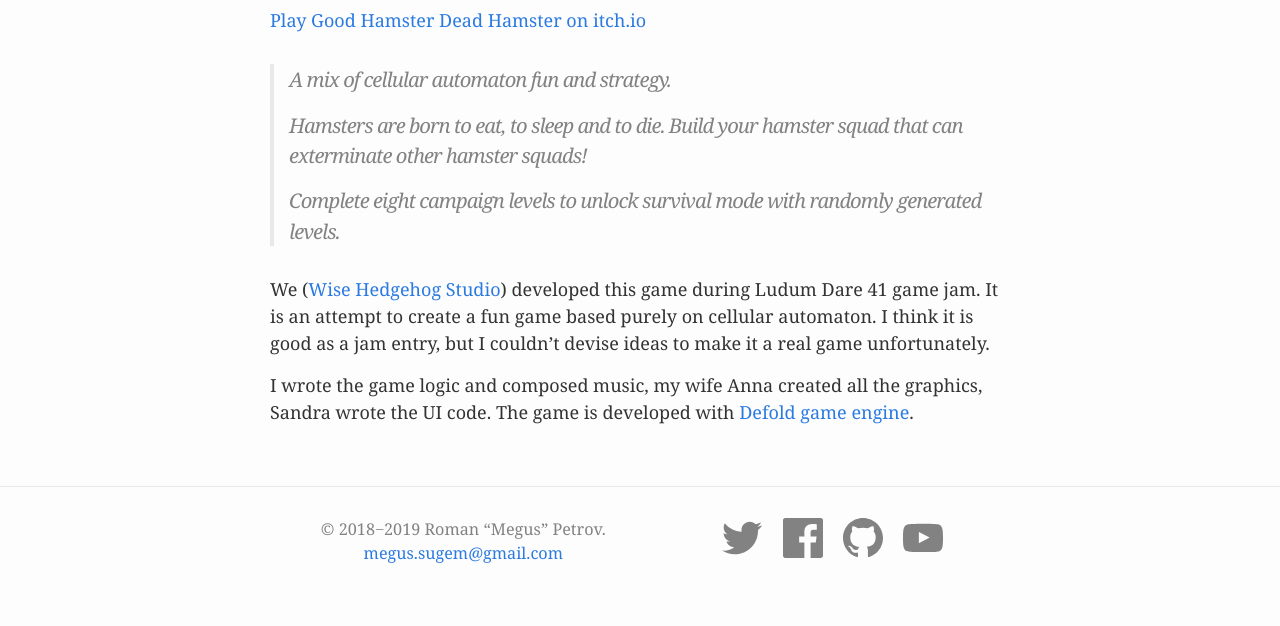
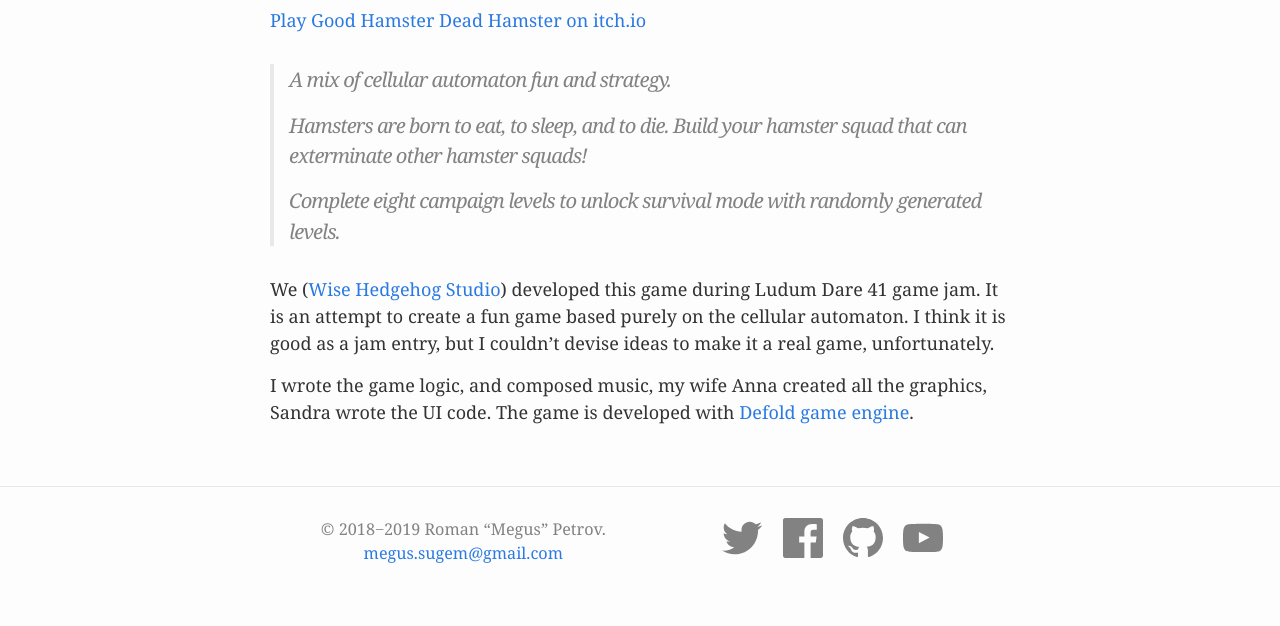
Before and after one commit to Megus/megus.github.io, a Jekyll site: the page built from _projects/good-hamster-dead-hamster.md, in a window 1280 px wide. Shown: the part 585-1211 px from the top of the page. Built offline with Jekyll 4.4.1, drawn with Linux system fonts in a browser that asks for light colours.

Commit message:
Grammar and punctuation fixes

```diff
--- a/_config.yml
+++ b/_config.yml
@@ -26,6 +26,8 @@ disqus:
 
 exclude:
   - build.sh
+  - Gemfile
+  - Gemfile.lock
 
 header_pages:
   - about.md
--- a/_projects/good-hamster-dead-hamster.md
+++ b/_projects/good-hamster-dead-hamster.md
@@ -12,10 +12,10 @@ order: 4
 
 > A mix of cellular automaton fun and strategy.
 >
-> Hamsters are born to eat, to sleep and to die. Build your hamster squad that can exterminate other hamster squads!
+> Hamsters are born to eat, to sleep, and to die. Build your hamster squad that can exterminate other hamster squads!
 >
 > Complete eight campaign levels to unlock survival mode with randomly generated levels.
 
-We ([Wise Hedgehog Studio](https://wisehedgehog.studio)) developed this game during Ludum Dare 41 game jam. It is an attempt to create a fun game based purely on cellular automaton. I think it is good as a jam entry, but I couldn't devise ideas to make it a real game unfortunately.
+We ([Wise Hedgehog Studio](https://wisehedgehog.studio)) developed this game during Ludum Dare 41 game jam. It is an attempt to create a fun game based purely on the cellular automaton. I think it is good as a jam entry, but I couldn't devise ideas to make it a real game, unfortunately.
 
-I wrote the game logic and composed music, my wife Anna created all the graphics, Sandra wrote the UI code. The game is developed with [Defold game engine](https://www.defold.com).
+I wrote the game logic, and composed music, my wife Anna created all the graphics, Sandra wrote the UI code. The game is developed with [Defold game engine](https://www.defold.com).
```
Also changed, not shown: _projects/defold-extensions.md (+2 -2 lines), _projects/malady.md (+1 -1 lines), _projects/no-space-in-my-stomach.md (+1 -1 lines), _projects/speech-enhancer.md (+2 -2 lines).
